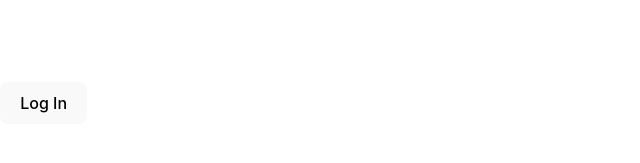
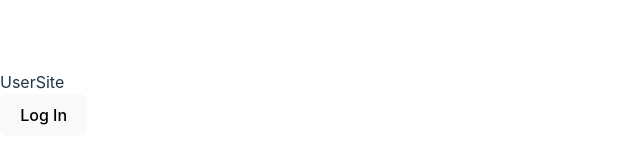
Before and after one commit to ElinStridsberg/ImageSearch, a React (Vite) app in the folder client/: page /usersite in a window 1280 px wide. Shown: the part 297-460 px from the top of the page, without its empty margins (0-640 px from the left). Built offline with nearby package versions, Linux system fonts and the light colour scheme.

Commit message:
Router is up

```diff
--- a/client/package.json
+++ b/client/package.json
@@ -12,7 +12,8 @@
   "dependencies": {
     "@auth0/auth0-react": "^2.2.4",
     "react": "^18.2.0",
-    "react-dom": "^18.2.0"
+    "react-dom": "^18.2.0",
+    "react-router-dom": "^6.22.2"
   },
   "devDependencies": {
     "@types/react": "^18.2.56",
--- a/client/src/App.tsx
+++ b/client/src/App.tsx
@@ -1,6 +1,7 @@
 import { useAuth0 } from "@auth0/auth0-react"
 import LoginButton from "./components/LoginButton"
 import LogoutButton from "./components/LogoutButton"
+
 
 function App() {
 
@@ -9,6 +10,7 @@ function App() {
   return (
     <div>
      {isAuthenticated ? <LogoutButton /> : <LoginButton />}
+
     </div>
   )
 }
--- /dev/null
+++ b/client/src/Router.tsx
@@ -0,0 +1,16 @@
+import { createBrowserRouter } from "react-router-dom";
+import { Home } from "./pages/Home";
+import { UserSite } from "./pages/UserSite";
+
+
+export const router = createBrowserRouter([
+    {
+          path: "/",
+          element: <Home />,
+          index: true
+        },
+        {
+          path: "/usersite",
+          element: <UserSite />,
+        }
+      ])
--- /dev/null
+++ b/client/src/pages/Home.tsx
@@ -0,0 +1,4 @@
+export const Home = () =>{
+
+    return <>Home</>
+}
--- /dev/null
+++ b/client/src/pages/NotFound.tsx
@@ -0,0 +1,4 @@
+export const NotFound = () => {
+
+    return <>NotFound</>;
+}
--- /dev/null
+++ b/client/src/pages/UserSite.tsx
@@ -0,0 +1,3 @@
+export const UserSite = () => {
+    return<>UserSite</>
+}
```
Also changed, not shown: client/src/main.tsx (+13 -9 lines), client/src/pages/Layout.tsx (added, +17 -0 lines), 1 other file (tests, documents, lock files or other folders).
